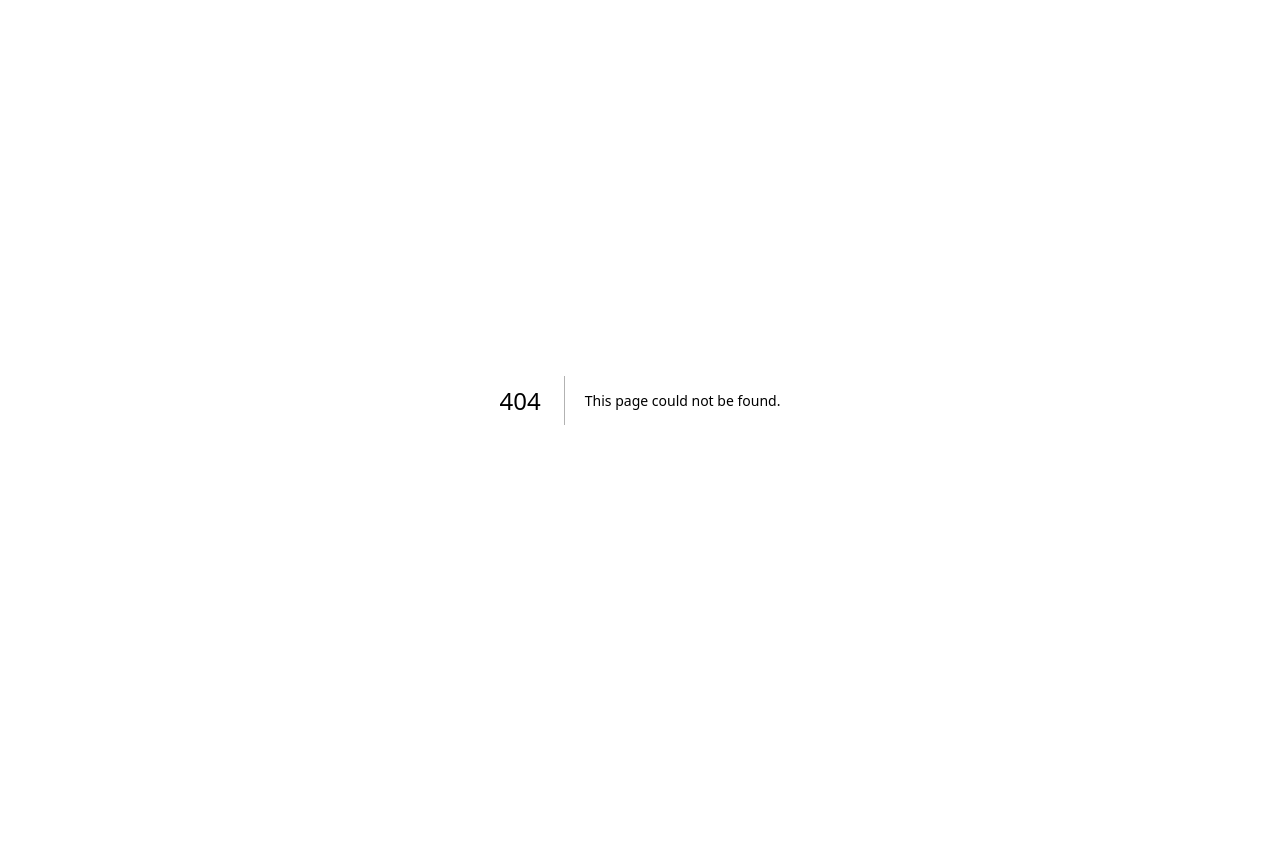
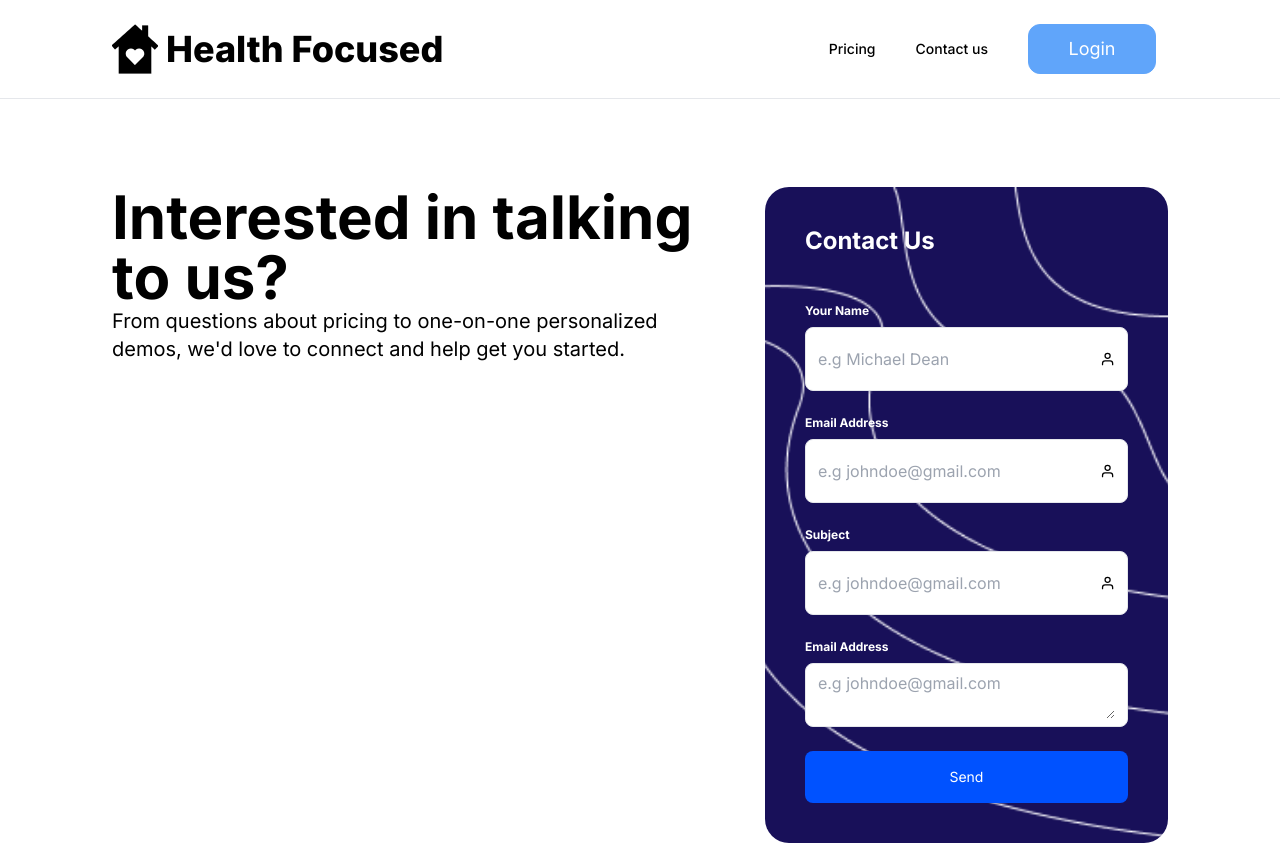
Before and after one commit to Dekatron322/health-focused, a Next.js app: page /contact in a window 1280 px wide. Before the commit this address had no page. Shown: the top 845 px of the page. Before the commit the page ends 800 px from the top, so only its background shows below. Built offline with nearby package versions, Linux system fonts and the light colour scheme.

Commit message:
contact page

```diff
--- /dev/null
+++ b/app/(auth)/contact/page.tsx
@@ -0,0 +1,146 @@
+"use client"
+import Footer from "components/Footer/Footer"
+import Navbar from "components/Navbar/Navbar"
+import Image from "next/image"
+import Link from "next/link"
+import React, { useState } from "react"
+import { FaRegEye, FaRegEyeSlash } from "react-icons/fa"
+import { FiUser } from "react-icons/fi"
+
+const page = () => {
+  const [showPasswords, setShowPasswords] = useState<boolean[]>([false, false])
+  const [showSelect, setShowSelect] = useState<boolean[]>([false, false])
+  const [emailUpdates, setEmailUpdates] = useState<boolean>(false)
+  const [termsAgreed, setTermsAgreed] = useState<boolean>(false)
+
+  const togglePasswordVisibility = (index: number) => {
+    const updatedPasswords = [...showPasswords]
+    updatedPasswords[index] = !updatedPasswords[index]
+    setShowPasswords(updatedPasswords)
+  }
+
+  const toggleSelectVisibility = (index: number) => {
+    const updatedSelect = [...showSelect]
+    updatedSelect[index] = !updatedSelect[index]
+    setShowSelect(updatedSelect)
+  }
+
+  const handleEmailUpdates = () => {
+    setEmailUpdates(!emailUpdates)
+  }
+
+  const handleTermsAgreement = () => {
+    setTermsAgreed(!termsAgreed)
+  }
+  return (
+    <>
+      <section>
+        <Navbar />
+        <div className="paddings my-10  items-center justify-center">
+          <div className="fixedzqawqaaaaaaaaaabbbbbbbbbbbbbbbbbbbbbbbbbbbbbbbbbbbbbbbbbbbbbbbbbbbbbbbbbbbbbbbbbbbbbbbbbbbbbbbbbbbbbbbbbbbbbbbbbbbbbbbbbbbbbbbbbbbbbbbbbbbbbbbbbbbbbbbbbbbbbbbbbbbbbbbbbbg  mt-6 flex justify-between   gap-16">
+            <div>
+              <h5 className="inter-font    font-bold leading-[60px] max-md:px-4 max-md:text-[24px] md:text-[60px]">
+                Interested in talking to us?
+              </h5>
+              <p className=" text-xl">
+                From questions about pricing to one-on-one personalized<br></br> demos, we'd love to connect and help
+                get you started.
+              </p>
+            </div>
+            <div
+              className="flex basis-1/2 flex-col rounded-3xl bg-[#181059]  max-md:rounded-t-3xl"
+              style={{
+                backgroundImage: 'url("/images/Group.png")',
+                backgroundSize: "cover",
+                backgroundRepeat: "no-repeat",
+                backgroundPosition: "center",
+              }}
+            >
+              <div className="  p-10">
+                <h5 className="inter-font font-bold  text-[#ffffff] max-md:px-4 max-md:text-[24px] md:text-[24px]">
+                  Contact Us
+                </h5>
+
+                <div className="flex flex-col items-center justify-center gap-16 max-md:mt-6 md:mt-12">
+                  <form className=" flex w-full flex-col max-md:px-4">
+                    <div className="mb-6 flex w-full flex-col items-start">
+                      <label htmlFor="adminName" className="label-title text-[#ffffff]">
+                        Your Name
+                      </label>
+                      <div className="input-field bg-[#ffffff]">
+                        <input
+                          type="text"
+                          id="email"
+                          placeholder="e.g Michael Dean"
+                          className="bg-transparent outline-none focus:outline-none"
+                          style={{ width: "100%", background: "transparent" }}
+                        />
+
+                        <FiUser />
+                      </div>
+                    </div>
+
+                    <div className="mb-6 flex w-full flex-col items-start">
+                      <label htmlFor="adminName" className="label-title text-[#ffffff]">
+                        Email Address
+                      </label>
+                      <div className="input-field bg-[#ffffff]">
+                        <input
+                          type="text"
+                          id="email"
+                          placeholder="e.g johndoe@gmail.com"
+                          className="bg-transparent outline-none focus:outline-none"
+                          style={{ width: "100%", background: "transparent" }}
+                        />
+
+                        <FiUser />
+                      </div>
+                    </div>
+
+                    <div className="mb-6 flex w-full flex-col items-start">
+                      <label htmlFor="adminName" className="label-title text-[#ffffff]">
+                        Subject
+                      </label>
+                      <div className="input-field bg-[#ffffff]">
+                        <input
+                          type="text"
+                          id="email"
+                          placeholder="e.g johndoe@gmail.com"
+                          className="bg-transparent outline-none focus:outline-none"
+                          style={{ width: "100%", background: "transparent" }}
+                        />
+
+                        <FiUser />
+                      </div>
+                    </div>
+
+                    <div className="mb-6 flex w-full flex-col items-start">
+                      <label htmlFor="adminName" className="label-title text-[#ffffff]">
+                        Email Address
+                      </label>
+                      <div className="input-field bg-[#ffffff]">
+                        <textarea
+                          id="email"
+                          placeholder="e.g johndoe@gmail.com"
+                          className="bg-transparent outline-none focus:outline-none"
+                          style={{ width: "100%", background: "transparent" }}
+                        ></textarea>
+                      </div>
+                    </div>
+
+                    <button type="button" className="h-[52px] rounded-lg bg-[#0052FF] p-3 text-sm text-white">
+                      Send
+                    </button>
+                  </form>
+                </div>
+              </div>
+            </div>
+          </div>
+        </div>
+      </section>
+      <Footer />
+    </>
+  )
+}
+
+export default page
--- a/app/(auth)/signup/page.tsx
+++ b/app/(auth)/signup/page.tsx
@@ -47,7 +47,7 @@ export default function SignUp() {
             backgroundPosition: "center",
           }}
         >
-          <div className="my-10 px-5 2xl:mx-[150px] 3xl:mx-52">
+          <div className="paddings my-10">
             <div className="flex items-center gap-2">
               <Image className="max-md:hidden" src="/images/logo.png" width={46} height={50} alt="smup" />
               <p className="inter-font font-extrabold max-md:px-4 max-md:text-center max-md:text-[26px]  md:text-4xl">
```
Also changed, not shown: public/images/Group.png (added).
